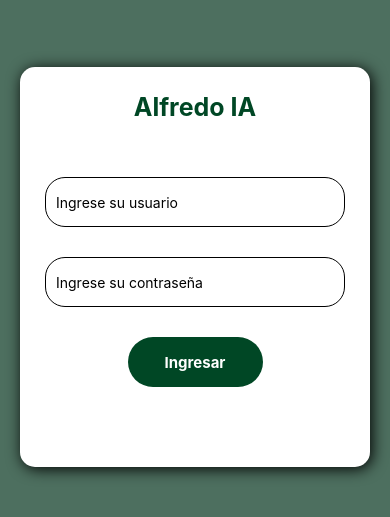
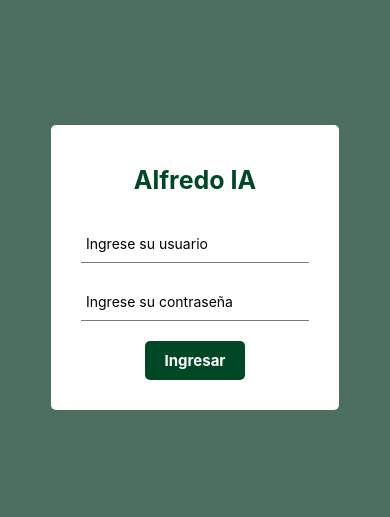
Before and after one commit to GEDI-Gestion-Documental-Inteligente/GEDI-NATIVE, a React Native app: screen /Login in a window 390 px wide. Shown: the part 155-672 px from the top of the page. Built offline with nearby package versions, Linux system fonts and the light colour scheme.

Commit message:
login estilos

```diff
--- a/screens/Login.jsx
+++ b/screens/Login.jsx
@@ -27,11 +27,10 @@ export const Login = () => {
   };
 
   return (
-    <View style={styles.container}>
+    <View style={styles.body}>
       <View style={styles.formContainer}>
         <Text style={styles.formTitle}>Alfredo IA</Text>
 
-        <View style={styles.formBody}>
         <TextInput
           value={userId}
           onChangeText={setUserId}
@@ -47,13 +46,10 @@ export const Login = () => {
           placeholderTextColor="#000000"
           secureTextEntry={true}
         />
-        </View>
 
-        <View>
         <Pressable style={styles.formButton} onPress={loguear}>
           <Text style={styles.textButton}>Ingresar</Text>
         </Pressable>
-        </View>
 
         {isAuthenticated && <Text>Autenticado correctamente</Text>}
       </View>
@@ -62,60 +58,45 @@ export const Login = () => {
 };
 
 const styles = StyleSheet.create({
-  container: {
-    flex: 1,
+  body: {
+    backgroundColor: "#4D6F5F",
+    margin: 0,
+    padding: 0,
+    width: "100%",
+    height: "100%",
+    display: "flex",
     justifyContent: "center",
-    backgroundColor: "#4D6F5F",
     alignItems: "center",
-    fontFamily: "sans-serif",
   },
   formContainer: {
     display: "flex",
-    padding: 30,
-    justifyContent: "center",
-    alignItems: "center",
-    backgroundColor: "white",
-    borderRadius: 15,
-    height: 400,
-    shadowColor: "black",
-    width: 350,
-    elevation: 10,
+    backgroundColor: "#fff",
+    borderRadius: 5,
+    gap:20,
+    paddingHorizontal:30,
+    paddingVertical:30,
+    minWidth:250,
+    alignItems:"center"
 
-    shadowOffset: {
-      width: 2,
-      height: 2,
-    },
-    shadowOpacity: 1,
-    shadowRadius: 15,
-    paddingHorizontal: 75,
-    paddingVertical: 35,
   },
   formInput: {
-    width: 300,
-    height: 50,
-    borderWidth: 0.5,
-    borderRadius: 20,
-    paddingHorizontal: 10,
-    marginVertical: 15,
-    borderWidth: 1,
-  },
-  formBody: {
-    marginVertical: 15,
+    paddingVertical:10,
+    paddingHorizontal:5,
+    borderBottomWidth:1,
+    borderBottomColor:"#797979"
   },
   formTitle: {
-    position: "absolute",
-    top: 25,
+    textAlign: "center",
+    padding: 10,
     fontSize: 25,
     fontWeight: "bold",
     color: "#004725",
   },
   formButton: {
-    display: "flex",
-    justifyContent: "center",
-    width: 135,
-    height: 50,
     backgroundColor: "#004725",
-    borderRadius: 25,
+    borderRadius: 5,
+    paddingVertical:10,
+    width:"100px",
   },
   textButton: {
     textAlign: "center",
```
Lines whose indentation alone changed are shown as unchanged.
